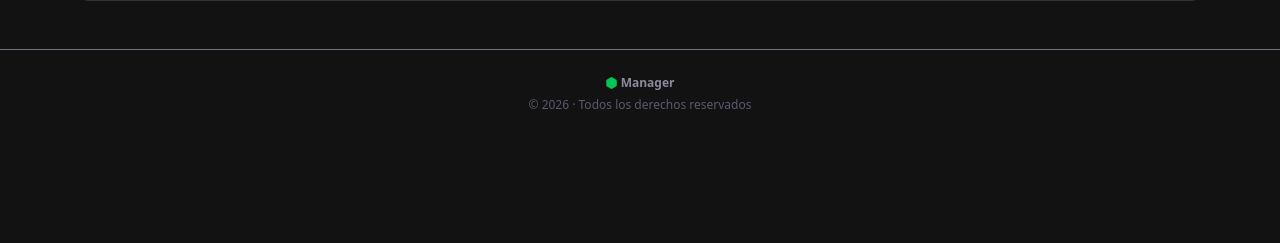
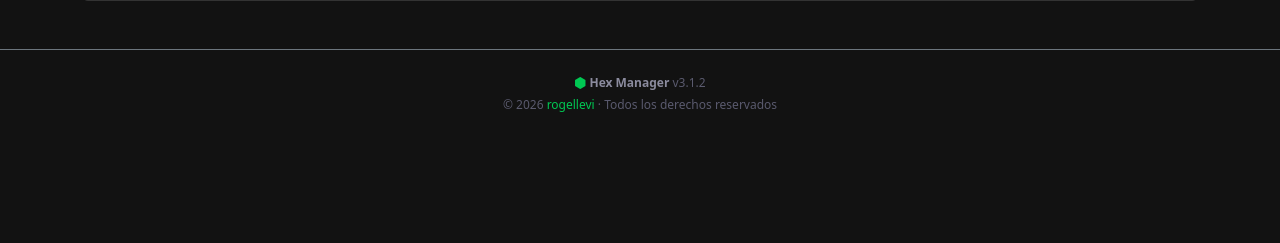
Before and after one commit to rogellevi/HCR_BHTTP, a Flask app: page / in a window 1280 px wide. Shown: the part 557-800 px from the top of the page. Run offline with Flask 3, Linux system fonts and the light colour scheme; a user stored in the database is signed in; data that the repository does not hold is empty; parts of the project's set-up code (start-up, migrations or seed data) failed here and were passed over.

Commit message:
Actualizar dashboard.html

```diff
--- a/templates/dashboard.html
+++ b/templates/dashboard.html
@@ -659,15 +659,15 @@
         }
     </script>
 
-    <!-- ═══ Footer ═══ -->
+<!-- ═══ Footer ═══ -->
     <footer class="text-center py-4 mt-5 border-top border-secondary" style="color: #5a5a6e; font-size: 12px;">
         <div class="container">
             <p class="mb-1">
                 <i class="bi bi-hexagon-fill text-success"></i>
-                <strong style="color: #8b8b9e;">Manager</strong>
+                <strong style="color: #8b8b9e;">Hex Manager</strong> v3.1.2
             </p>
             <p class="mb-0">
-                &copy; <a> 2026 </a> · Todos los derechos reservados
+                &copy; 2026 <a href="https://github.com/rogellevi/HCR_BHTTP" target="_blank" style="color: #00c853; text-decoration: none;">rogellevi</a> · Todos los derechos reservados
             </p>
         </div>
     </footer>
```
